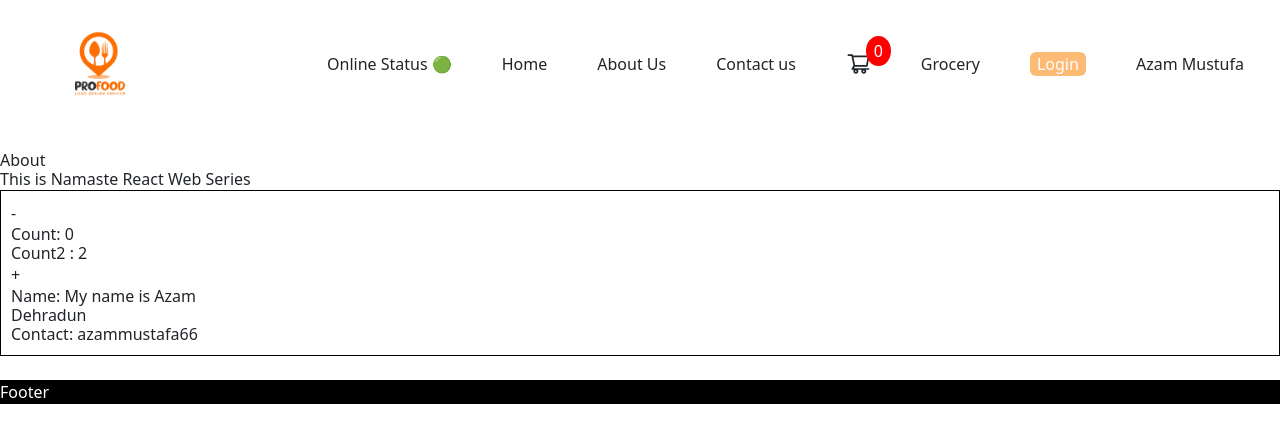
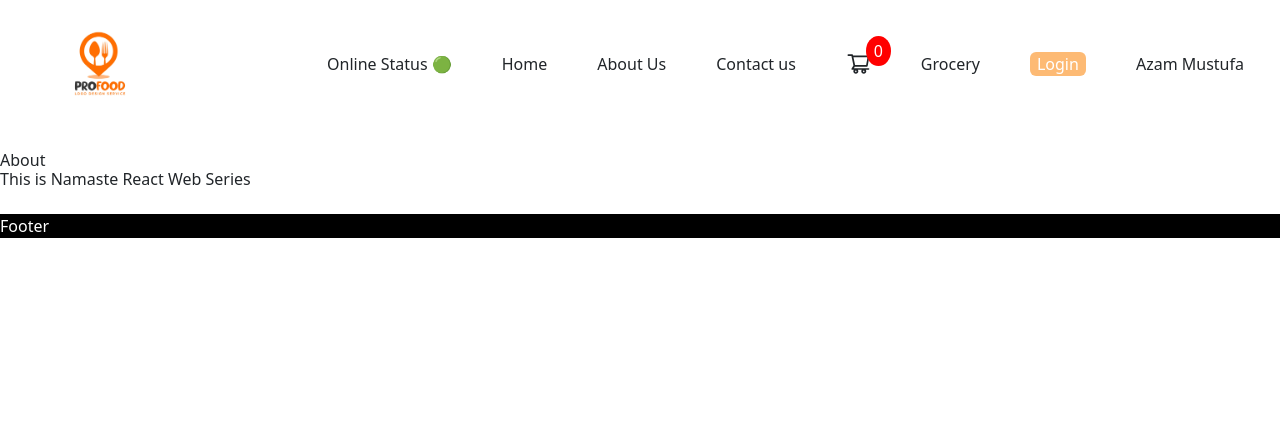
Before and after one commit to azammustafa66/swiggy-clone, a React (Vite) app: page /about in a window 1280 px wide. Shown: the top 442 px of the page. Built offline with nearby package versions, Linux system fonts and the light colour scheme.

Commit message:
folder structure

```diff
--- a/src/App.jsx
+++ b/src/App.jsx
@@ -2,8 +2,8 @@ import { Outlet } from "react-router-dom";
 import { useEffect, useState } from "react";
 
 import UserContext from "./utils/UserContext";
-import Header from "./components/Header";
-import Footer from "./components/Footer";
+import Header from "./components/layout/Header";
+import Footer from "./components/layout/Footer";
 
 /**
  *
--- a/src/components/Class Components/UserClass/UserClass.jsx
+++ /dev/null
@@ -1,49 +0,0 @@
-import React from "react";
-
-class UserClass extends React.Component {
-  constructor(props) {
-    super(props);
-
-    this.state = {
-      count: 0,
-      count2: 2,
-    };
-  }
-
-  render() {
-    const { name } = this.props;
-    const { count, count2 } = this.state;
-    return (
-      <div className="user-card">
-        {/* <h1>Count: {this.state.count}</h1> */}
-        <button
-          onClick={() => {
-            this.setState({
-              count: this.state.count - 1,
-              count2: this.state.count - 1,
-            });
-          }}
-        >
-          -
-        </button>
-        <h1>Count: {count}</h1>
-        <h1>Count2 : {count2}</h1>
-        <button
-          onClick={() => {
-            this.setState({
-              count: this.state.count + 1,
-              count2: this.state.count2 + 1,
-            });
-          }}
-        >
-          +
-        </button>
-        <h2>Name: {name}</h2>
-        <h3>Dehradun</h3>
-        <h4>Contact: azammustafa66</h4>
-      </div>
-    );
-  }
-}
-
-export default UserClass;
--- a/src/components/Routes/About.jsx
+++ b/src/components/Routes/About.jsx
@@ -1,14 +1,8 @@
-import React from "react";
-
-import User from "../../User/User";
-import UserClass from "../Class Components/UserClass/UserClass";
-
 const About = () => {
   return (
     <div>
       <h1 className="about">About</h1>
       <h2>This is Namaste React Web Series</h2>
-      <UserClass name={"My name is Azam"} />
     </div>
   );
 };
--- a/src/components/RestaurantCard.jsx
+++ b/src/components/feed/RestaurantCard.jsx
@@ -1,7 +1,7 @@
 import styled from "styled-components";
 import PropTypes from "prop-types";
 
-import { IMG_URL } from "../utils/url";
+import { IMG_URL } from "../../utils/url";
 import { Card } from "react-bootstrap";
 
 const RestaurantCard = ({
--- a/src/components/Body.jsx
+++ b/src/components/layout/Body.jsx
@@ -2,9 +2,9 @@ import { useEffect, useState } from "react";
 import { Link } from "react-router-dom";
 import styled from "styled-components";
 
-import RestaurantCard, { isPromoted } from "./RestaurantCard";
-import useOnlineStatus from "../utils/useOnlineStatus";
-import CardShimmer from "./Shimmer/CardShimmer";
+import RestaurantCard, { isPromoted } from "../feed/RestaurantCard";
+import useOnlineStatus from "../../utils/useOnlineStatus";
+import CardShimmer from "../Shimmer/CardShimmer";
 
 const Body = () => {
   const [restaurantList, setRestaurantList] = useState([]);
--- a/src/components/ItemList.jsx
+++ b/src/components/menu/ItemList.jsx
@@ -2,8 +2,8 @@ import styled from "styled-components";
 import PropTypes from "prop-types";
 import { useDispatch } from "react-redux";
 
-import { IMG_URL } from "../utils/url";
-import { addItem } from "../utils/cartSlice";
+import { IMG_URL } from "../../utils/url";
+import { addItem } from "../../utils/cartSlice";
 
 const ItemList = ({ items }) => {
   // console.log(items);
--- a/src/components/RestaurantMenu.jsx
+++ b/src/components/menu/RestaurantMenu.jsx
@@ -2,9 +2,9 @@ import { useState } from "react";
 import { useParams } from "react-router-dom";
 import styled from "styled-components";
 
-import useRestaurantMenu from "../utils/useRestaurantMenu";
+import useRestaurantMenu from "../../utils/useRestaurantMenu";
 import MenuCategory from "./MenuCategory";
-import MenuShimmer from "./Shimmer/MenuShimmer";
+import MenuShimmer from "../Shimmer/MenuShimmer";
 
 const RestaurantMenu = () => {
   const { resId } = useParams();
--- a/src/routes.jsx
+++ b/src/routes.jsx
@@ -4,9 +4,9 @@ import { createBrowserRouter } from "react-router-dom";
 import App from "./App";
 import ContactUs from "./components/Routes/ContactUs";
 import Error from "./components/Routes/Error";
-import Body from "./components/Body";
+import Body from "./components/layout/Body";
 import Cart from "./components/Cart";
-import RestaurantMenu from "./components/RestaurantMenu";
+import RestaurantMenu from "./components/menu/RestaurantMenu";
 import About from "./components/Routes/About";
 import MenuShimmer from "./components/Shimmer/MenuShimmer";
 
```
Also changed, not shown: src/components/layout/Header.jsx (renamed from src/components/Header.jsx, +3 -4 lines), Screenshot.png (added), src/components/layout/Footer.jsx (renamed from src/components/Footer.jsx), src/components/menu/MenuCategory.jsx (renamed from src/components/MenuCategory.jsx), 1 other file (tests, documents, lock files or other folders).
